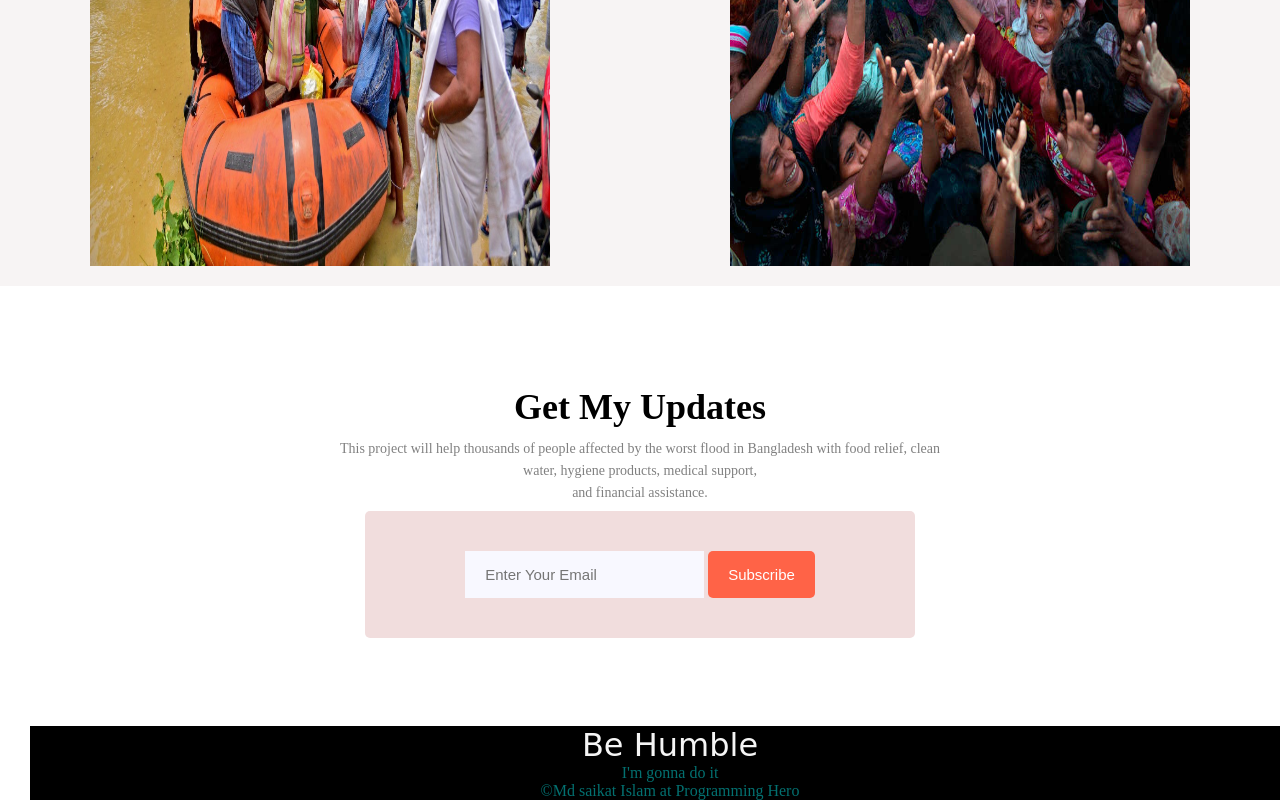
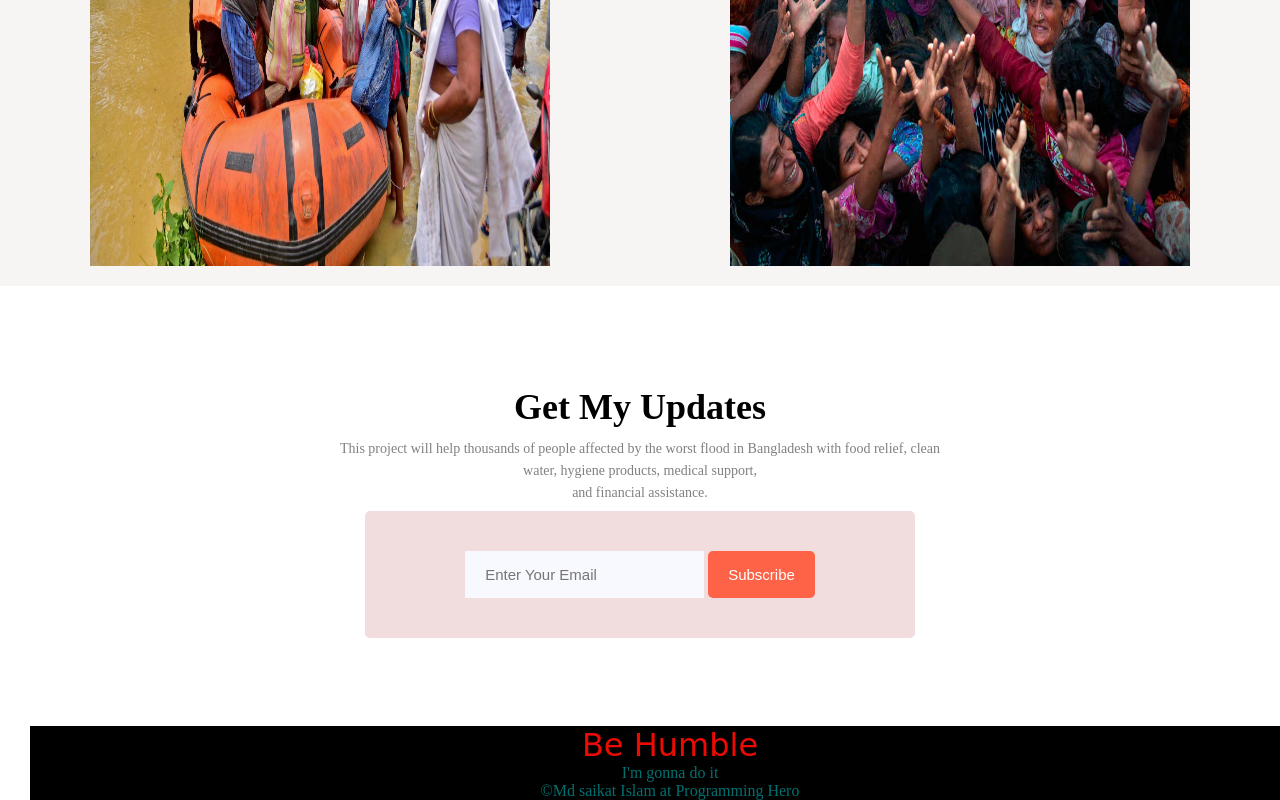
Before and after one commit to saikatwd/assigment-donaet, a plain HTML site: page index.html in a window 1280 px wide. Shown: the part 3221-4021 px from the top of the page. Drawn offline with Linux system fonts and the light colour scheme; a web font is replaced by a local one.

Commit message:
footercolorchange

```diff
--- a/style.css
+++ b/style.css
@@ -276,7 +276,7 @@ footer {
 .footer-heading h1 {
     font-family: 'The Nautigal', cursive;
     font-weight: 500;
-    color: whitesmoke;
+    color: rgb(236, 11, 3);
 }
 
 .footer-heading p {
```
